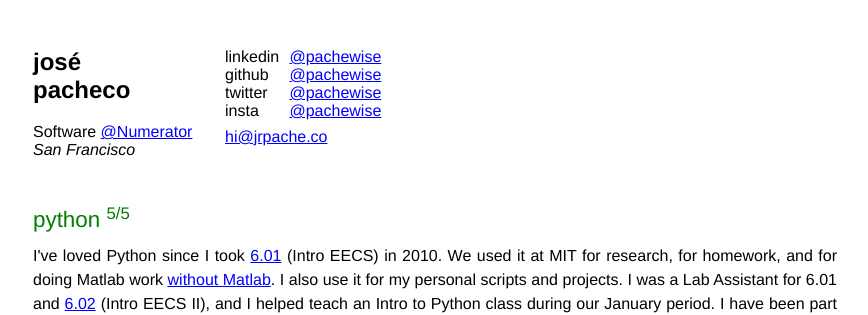
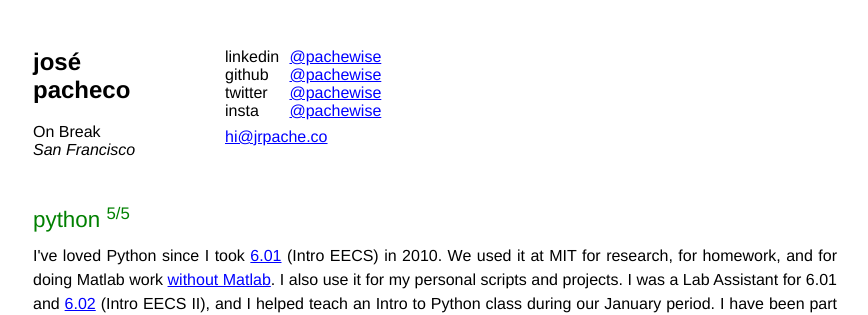
Before and after one commit to pachewise/pachewise.github.io, a Jekyll site: the page built from index.md, in a window 1280 px wide. Shown: the top 315 px of the page, without its empty margins (15-883 px from the left). Built offline with Jekyll 4.4.1, drawn with Linux system fonts in a browser that asks for light colours.

Commit message:
Update personal.yml (#2)
* Update personal.yml

* update template

```diff
--- a/_data/personal.yml
+++ b/_data/personal.yml
@@ -1,4 +1,4 @@
-position: Software
-city: San Francisco
-company: Numerator
-company_url: https://numerator.com/
+position: On Break
+city: Brooklyn
+company:
+company_url:
--- a/_includes/header.html
+++ b/_includes/header.html
@@ -3,7 +3,7 @@
   <div id="brand">
     <div id="logo">
       <h2 id="logotype"><a href="{{ site.baseurl }}">josé <br/>pacheco</a></h2>
-      {{ personal.position }} <a href="{{ personal.company_url }}">@{{ personal.company }}</a><br/>
+      {{ personal.position }}{% if personal.company %} <a href="{{ personal.company_url }}">@{{ personal.company }}</a>{% endif %}<br/>
       <em>San Francisco</em>
     </div>
     <div id="contact">
```
